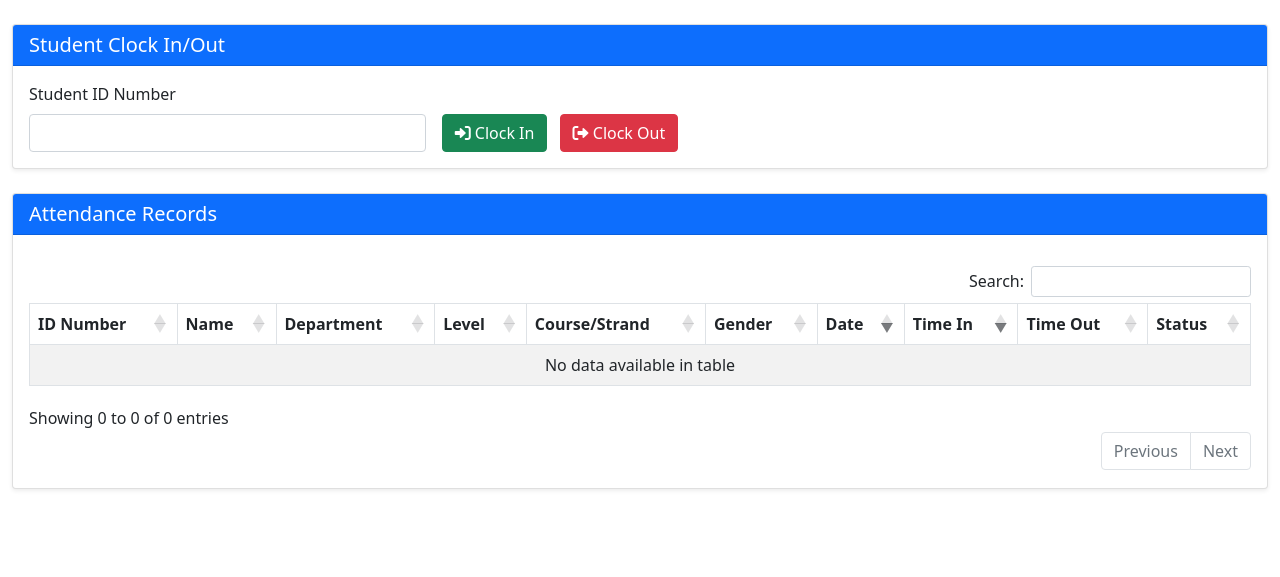
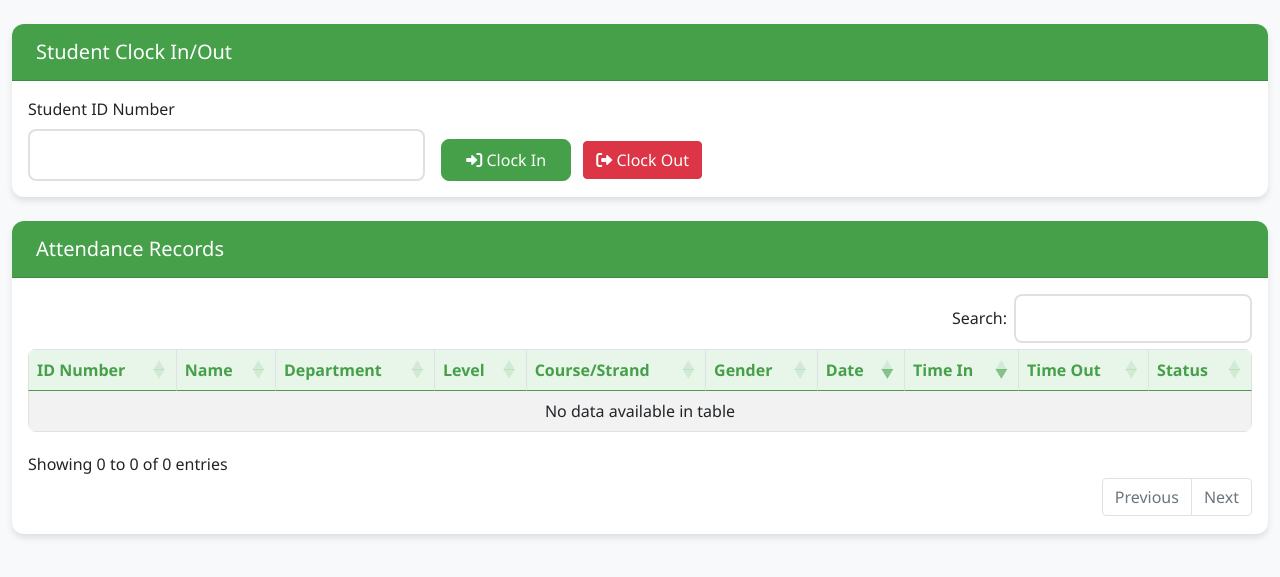
Before and after one commit to klengdrll/Library-Management-System, a Flask app: page /admin_clock_in_out in a window 1280 px wide. Shown: the top 577 px of the page. Run offline with Flask 3, Linux system fonts and the light colour scheme; the visitor is signed in with stand-in values (Sample User, id 1); data that the repository does not hold is empty; some libraries are stand-ins or nearby versions.

Commit message:
updated design

```diff
--- a/templates/admin_clock_in_out.html
+++ b/templates/admin_clock_in_out.html
@@ -12,12 +12,114 @@
     <!-- Font Awesome -->
     <link rel="stylesheet" href="https://cdnjs.cloudflare.com/ajax/libs/font-awesome/6.0.0/css/all.min.css">
     <style>
+        :root {
+            --primary-color: #45a049;
+            --primary-hover: #3c8a3f;
+            --primary-light: #e8f5e9;
+            --danger-color: #dc3545;
+            --info-color: #0dcaf0;
+        }
+
+        body {
+            background-color: #f8f9fa;
+            font-family: 'Segoe UI', system-ui, -apple-system, sans-serif;
+        }
+
         .card {
             margin-bottom: 20px;
-            box-shadow: 0 0.125rem 0.25rem rgba(0, 0, 0, 0.075);
+            border: none;
+            border-radius: 12px;
+            box-shadow: 0 4px 6px rgba(0, 0, 0, 0.1);
+            transition: transform 0.2s ease, box-shadow 0.2s ease;
         }
-        .table-responsive {
-            margin-top: 15px;
+
+        .card:hover {
+            transform: translateY(-5px);
+            box-shadow: 0 6px 12px rgba(0, 0, 0, 0.15);
+        }
+
+        .card-header {
+            border-radius: 12px 12px 0 0 !important;
+            background-color: var(--primary-color) !important;
+            padding: 1rem 1.5rem;
+        }
+
+        .btn-success {
+            background-color: var(--primary-color);
+            border-color: var(--primary-color);
+            padding: 0.5rem 1.5rem;
+            border-radius: 8px;
+            transition: all 0.3s ease;
+        }
+
+        .btn-success:hover {
+            background-color: var(--primary-hover);
+            border-color: var(--primary-hover);
+            transform: translateY(-2px);
+        }
+
+        .form-control {
+            border-radius: 8px;
+            padding: 0.75rem 1rem;
+            border: 2px solid #e0e0e0;
+            transition: all 0.3s ease;
+        }
+
+        .form-control:focus {
+            border-color: var(--primary-color);
+            box-shadow: 0 0 0 0.2rem rgba(69, 160, 73, 0.25);
+        }
+
+        .table {
+            border-radius: 8px;
+            overflow: hidden;
+        }
+
+        .table thead th {
+            background-color: var(--primary-light);
+            color: var(--primary-color);
+            font-weight: 600;
+            border-bottom: 2px solid var(--primary-color);
+        }
+
+        .badge {
+            padding: 0.5em 1em;
+            border-radius: 6px;
+            font-weight: 500;
+        }
+
+        .alert {
+            border-radius: 10px;
+            border: none;
+            box-shadow: 0 2px 4px rgba(0, 0, 0, 0.05);
+        }
+
+        /* DataTables Customization */
+        .dataTables_wrapper .dataTables_paginate .paginate_button.current {
+            background: var(--primary-color) !important;
+            color: white !important;
+            border: none !important;
+            border-radius: 6px;
+        }
+
+        .dt-buttons button {
+            background-color: var(--primary-color) !important;
+            border-color: var(--primary-color) !important;
+            color: white !important;
+            border-radius: 6px !important;
+            padding: 0.375rem 1rem !important;
+        }
+
+        /* Student Info Card */
+        .student-info p {
+            margin-bottom: 0.5rem;
+            padding: 0.5rem;
+            background-color: var(--primary-light);
+            border-radius: 6px;
+        }
+
+        .student-info strong {
+            color: var(--primary-color);
         }
     </style>
 </head>
```
